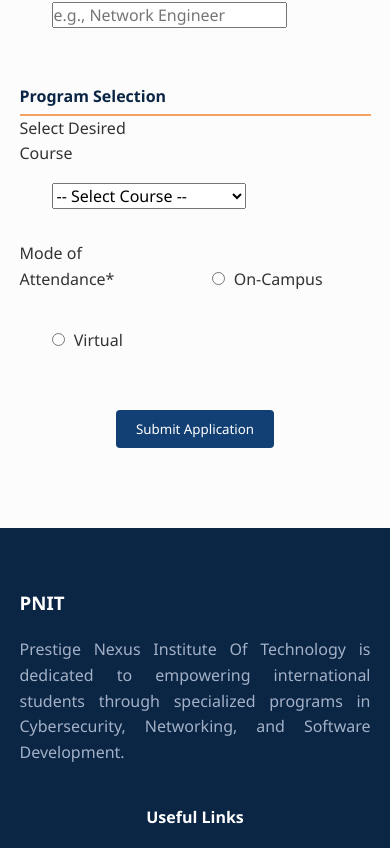
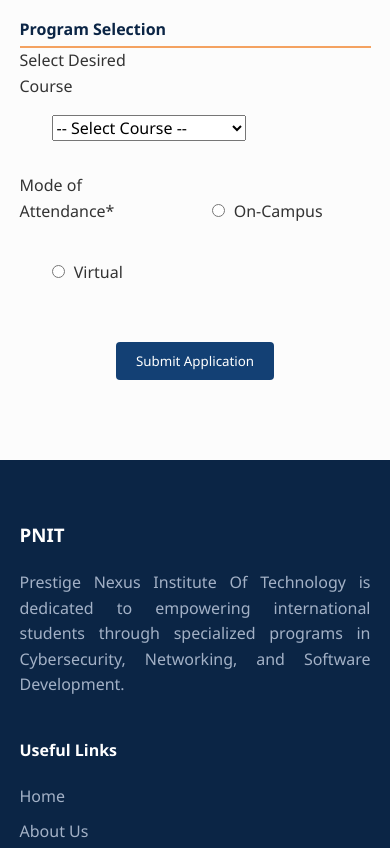
Before and after one commit to bennymagni/PNIT-Frontend, a React (Vite) app: page /apply in a window 390 px wide. Shown: the part 1149-1997 px from the top of the page. Built offline with nearby package versions, Linux system fonts and the light colour scheme; no server answers.

Commit message:
more responsive modifications

```diff
--- a/src/App.css
+++ b/src/App.css
@@ -229,6 +229,12 @@ body {
   font-size: 0.9rem;
 }
 
+.usefullinks{
+  display:flex;
+  flex-direction: column;
+  align-items: center;
+}
+
 .menu-icon {
   display: none;
   font-size: 1.6rem;
@@ -307,6 +313,18 @@ body {
   }
   .stat-number {
     font-size: 2.2rem;
+  }
+
+  .usefullinks{
+    display: block;
+  }
+
+  .top-banner{
+    display: none;
+  }
+
+  .btn-primary, .btn-secondary{
+    margin-top: 1rem;
   }
 
 }
--- a/src/components/Footer.jsx
+++ b/src/components/Footer.jsx
@@ -11,7 +11,7 @@ const Footer = () => {
             specialized programs in Cybersecurity, Networking, and Software Development.</p>
         </div>
         <div className="footer-col">
-          <div style={{display:'flex', flexDirection: 'column', alignItems: 'center'}}>
+          <div className="usefullinks">
             <h4>Useful Links</h4>
             <ul>
               <li><Link to="/">Home</Link></li>
```
